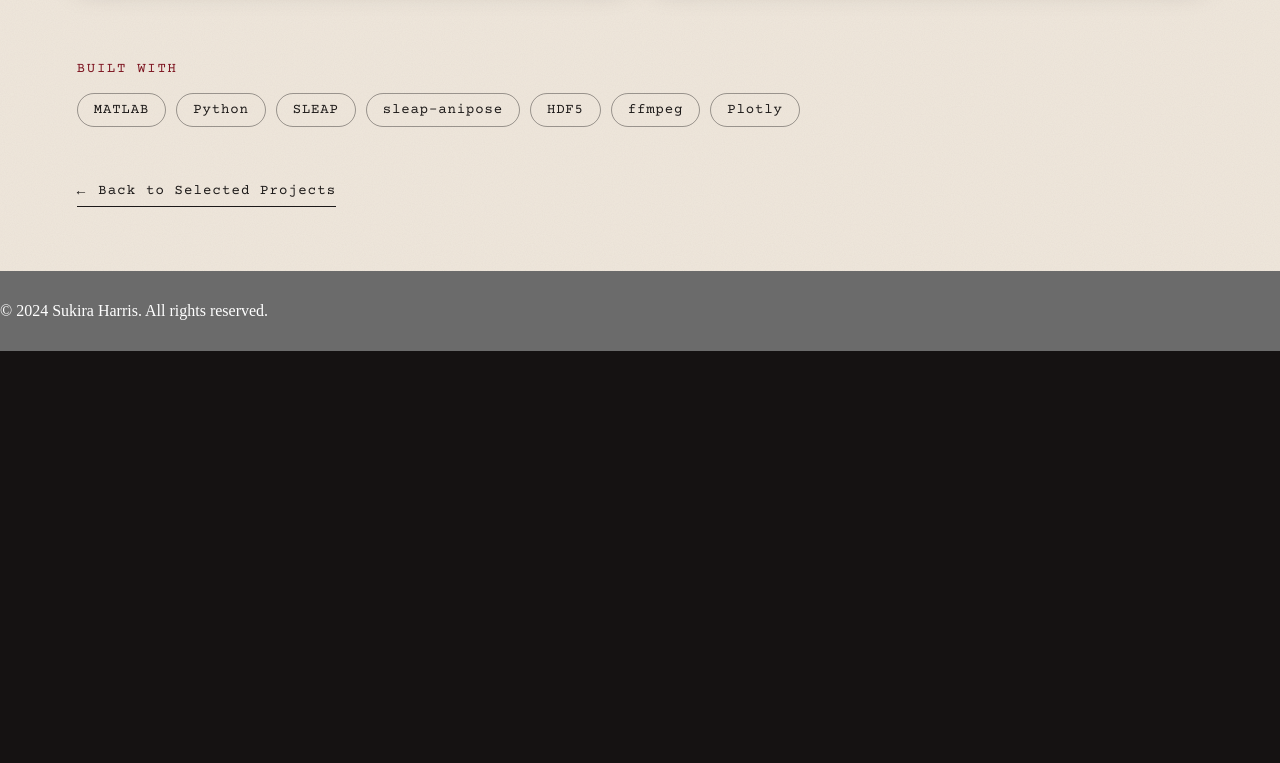
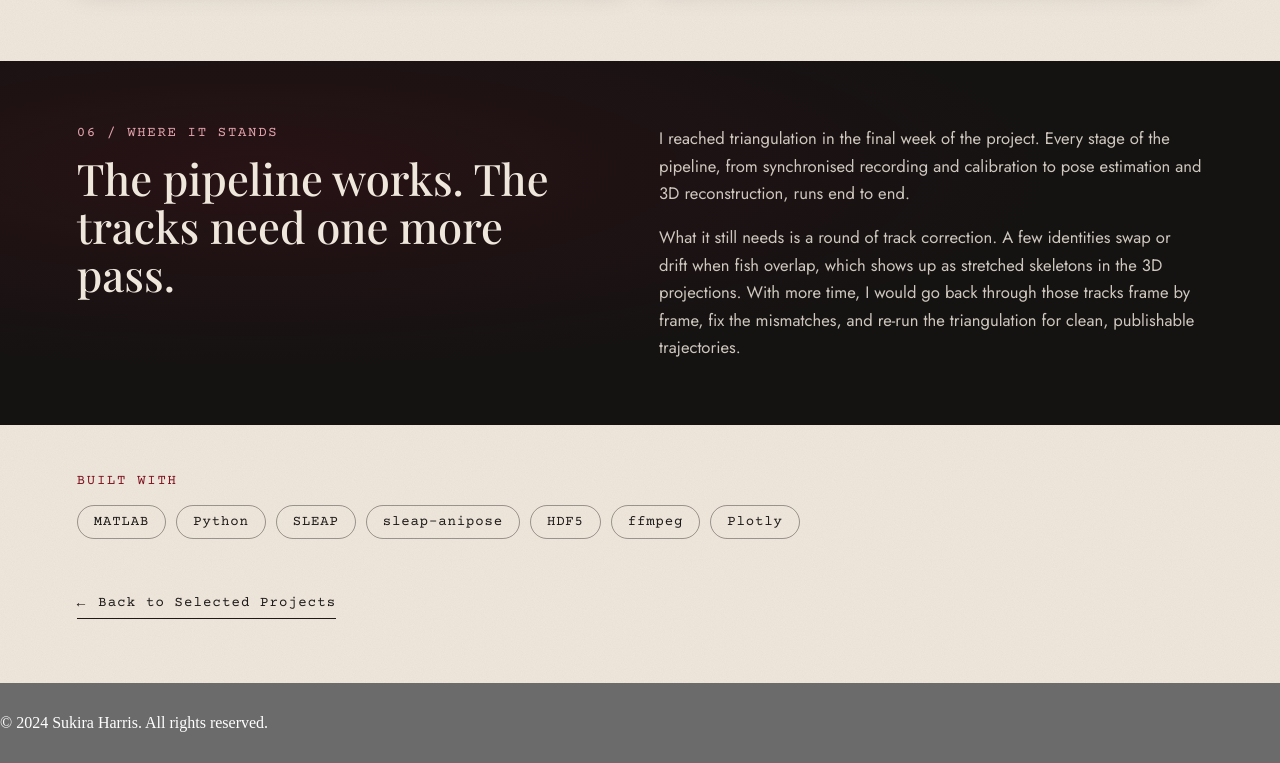
Before and after one commit to sukiraharris/Personal-Website, a website: page pages/optomotor-response.html in a window 1280 px wide. Shown: the part 5233-5996 px from the top of the page. Before the commit the page ends 5584 px from the top, so only its background shows below. Drawn offline with nearby package versions, Linux system fonts and the light colour scheme; a web font is replaced by a local one.

Commit message:
Add Where it stands reflection to Optomotor Response page
Co-Authored-By: Claude Opus 5.5 <noreply@anthropic.com>

```diff
--- a/omr.css
+++ b/omr.css
@@ -440,3 +440,21 @@
 .om-section + .om-tools-sec {
   padding-top: 0;
 }
+
+/* reflection: paragraphs stack with space between */
+.om-reflect .om-text + .om-text {
+  margin-top: 1em;
+}
+
+.om-reflect .om-h {
+  margin-bottom: 0;
+}
+
+.om-reflect .om-split {
+  align-items: start;
+}
+
+/* tools follow a dark section, so restore its top spacing */
+.om-reflect + .om-tools-sec {
+  padding-top: clamp(36px, 6vh, 64px);
+}
--- a/pages/optomotor-response.html
+++ b/pages/optomotor-response.html
@@ -155,6 +155,20 @@
                 </div>
             </section>
 
+            <!-- ============ Reflection ============ -->
+            <section class="cd-dark om-section om-reflect">
+                <div class="om-split">
+                    <div>
+                        <p class="om-label">06 / Where it stands</p>
+                        <h2 class="om-h">The pipeline works. The tracks need one more pass.</h2>
+                    </div>
+                    <div>
+                        <p class="om-text">I reached triangulation in the final week of the project. Every stage of the pipeline, from synchronised recording and calibration to pose estimation and 3D reconstruction, runs end to end.</p>
+                        <p class="om-text">What it still needs is a round of track correction. A few identities swap or drift when fish overlap, which shows up as stretched skeletons in the 3D projections. With more time, I would go back through those tracks frame by frame, fix the mismatches, and re-run the triangulation for clean, publishable trajectories.</p>
+                    </div>
+                </div>
+            </section>
+
             <!-- ============ Tools ============ -->
             <section class="cd-light om-section om-tools-sec">
                 <p class="om-label">Built with</p>
```
